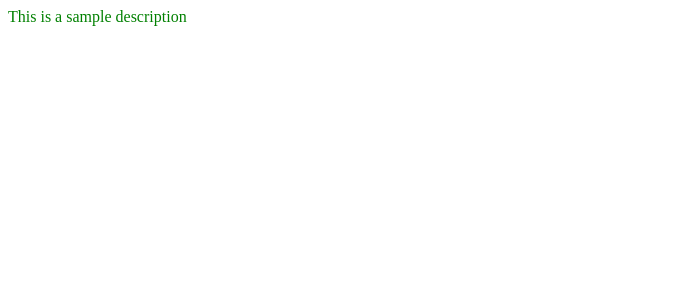
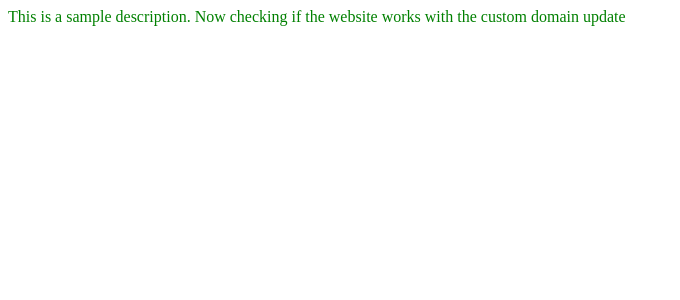
Before and after one commit to cybervinit/cybervinit.github.io, a Jekyll site: the page index.html, which Jekyll copies as it is, in a window 1280 px wide. Shown: the top 300 px of the page, without its empty margins (0-680 px from the left). Built offline with Jekyll 4.4.1, drawn with Linux system fonts in a browser that asks for light colours.

Commit message:
Post Custom Domain update 2

```diff
--- a/index.html
+++ b/index.html
@@ -3,10 +3,10 @@
 
     <head>
         <link rel="stylesheet" type="text/css" href="mainpagestyle.css">
-        <title>Vinit Soni's webpage</title>
+        <title>Vinit Soni</title>
     </head>
 
     <body>
-        <div class="description">This is a sample description</div>
+        <div class="description">This is a sample description. Now checking if the website works with the custom domain update</div>
     </body>
 </html>
```
